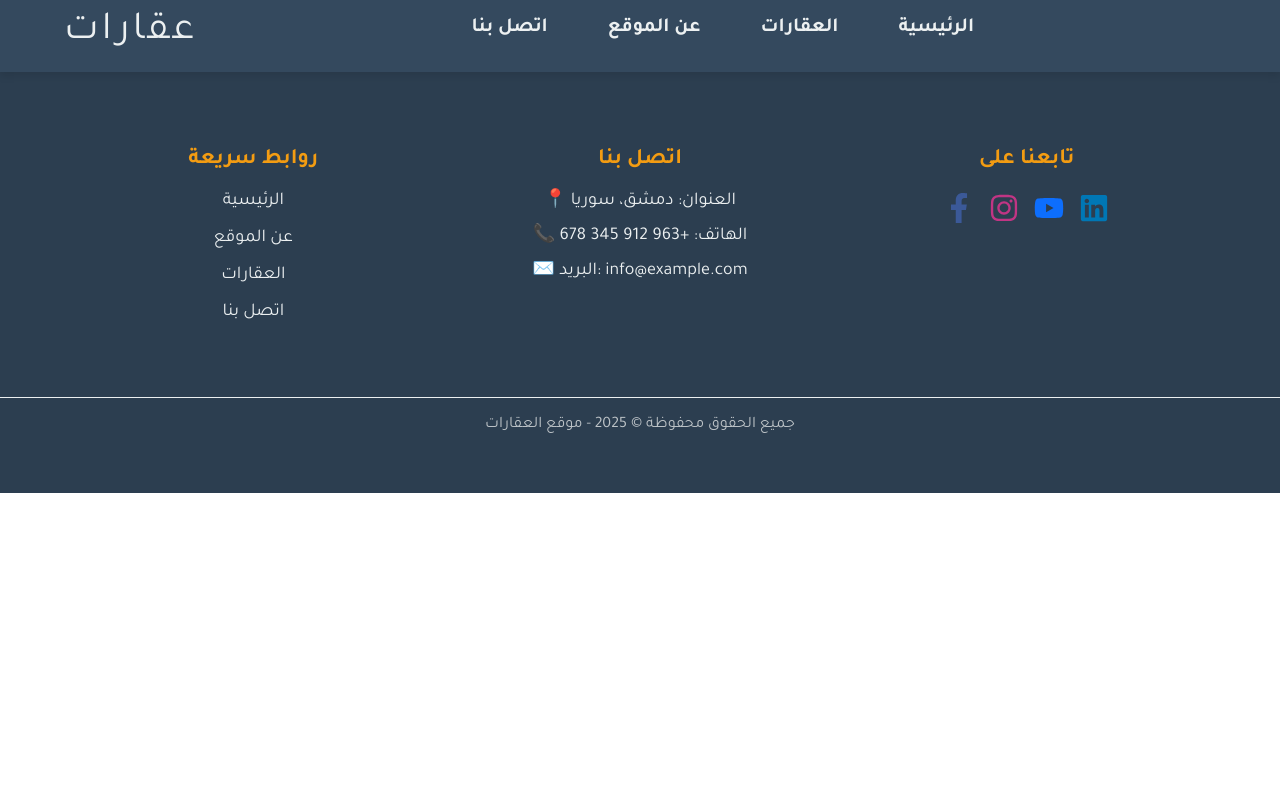
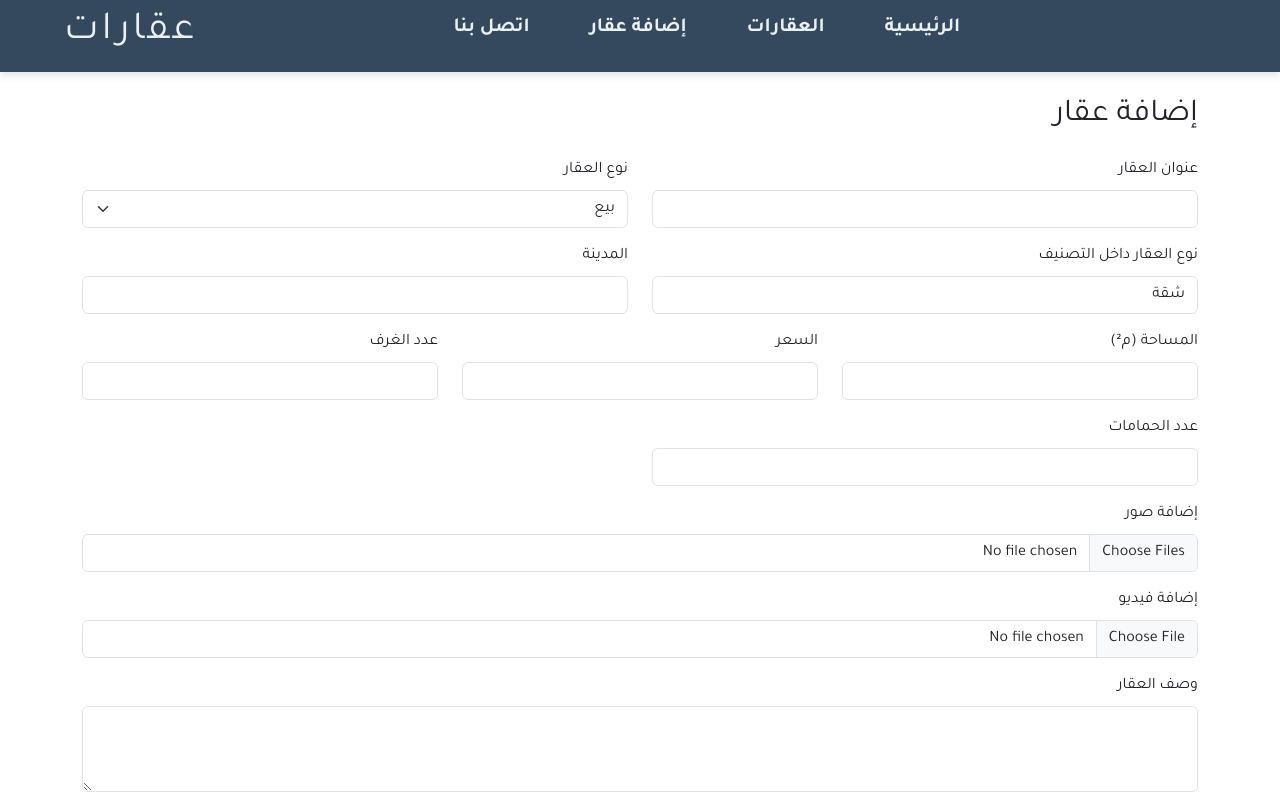
Before and after one commit to AhmadAlhjje/Real_Estate, a React (Vite) app: page /AddProperty in a window 1280 px wide. Shown: the top 800 px of the page. Built offline with nearby package versions, Linux system fonts and the light colour scheme.

Commit message:
Add AddProperty

```diff
--- a/src/App.jsx
+++ b/src/App.jsx
@@ -7,6 +7,7 @@ import Register from './pages/Register/Register';
 import Login from './pages/Login/Login';
 import Dashboard from './pages/Dashboard/Dashboard';
 import PropertyDetails from './pages/PropertyDetails/PropertyDetails';
+import AddProperty from './pages/AddProperty/AddProperty';
 // import MapComponent from './components/MapComponent/MapComponent';
 
 function AppContent() {
@@ -23,6 +24,7 @@ function AppContent() {
         <Route path="/realEstate" element={<RealEstate />} />
         <Route path="/dashboard" element={<Dashboard />} />
         <Route path="/property/2" element={<PropertyDetails />} />
+        <Route path="/AddProperty" element={<AddProperty />} />
         {/* <Route path="/MapComponent" element={<MapComponent />} /> */}
       </Routes>
       {!hideNavBar && <Footer />}
--- /dev/null
+++ b/src/components/AddMap/AddMap.jsx
@@ -0,0 +1,20 @@
+import { MapContainer, TileLayer} from "react-leaflet";
+import "leaflet/dist/leaflet.css";
+import LocationMarker from "../LocationMarker/LocationMarker"
+
+
+// مكون الخريطة
+const AddMap = ({ onLocationSelect }) => {
+  return (
+    <MapContainer center={[33.5138, 36.2765]} zoom={12} style={{ height: "400px", width: "100%" }}>
+      <TileLayer
+        url="https://{s}.tile.openstreetmap.org/{z}/{x}/{y}.png"
+        attribution='&copy; <a href="https://www.openstreetmap.org/copyright">OpenStreetMap</a> contributors'
+      />
+      {/* إضافة مكون تحديد الموقع */}
+      <LocationMarker onLocationSelect={onLocationSelect} />
+    </MapContainer>
+  );
+};
+
+export default AddMap;
--- /dev/null
+++ b/src/components/LocationMarker/LocationMarker.jsx
@@ -0,0 +1,39 @@
+import React, { useState } from "react";
+import { Marker, Popup, useMapEvents } from "react-leaflet";
+import "leaflet/dist/leaflet.css";
+import L from "leaflet";
+
+// استيراد أيقونة مخصصة للمؤشر
+import markerIcon from "leaflet/dist/images/marker-icon.png";
+import markerShadow from "leaflet/dist/images/marker-shadow.png";
+
+// إنشاء أيقونة مخصصة للمؤشر
+const customIcon = new L.Icon({
+  iconUrl: markerIcon,
+  shadowUrl: markerShadow,
+  iconSize: [25, 41],
+  iconAnchor: [12, 41],
+  popupAnchor: [1, -34],
+  shadowSize: [41, 41],
+});
+
+// مكون لتحديد الموقع عند النقر على الخريطة
+const LocationMarker = ({ onLocationSelect }) => {
+  const [position, setPosition] = useState(null);
+
+  useMapEvents({
+    click(e) {
+      const { lat, lng } = e.latlng;
+      setPosition([lat, lng]);
+      onLocationSelect({ lat, lng }); // إرسال الإحداثيات للمكون الأب
+    },
+  });
+
+  return position === null ? null : (
+    <Marker position={position} icon={customIcon}>
+      <Popup>الموقع المحدد</Popup>
+    </Marker>
+  );
+};
+
+export default LocationMarker;
--- a/src/components/NavBar/NavBar.jsx
+++ b/src/components/NavBar/NavBar.jsx
@@ -25,7 +25,7 @@ const NavBar = () => {
               <Link to="/contact" className="navbar-link" onClick={() => setIsOpen(false)}>اتصل بنا</Link>
             </li>
             <li>
-              <Link to="/about" className="navbar-link" onClick={() => setIsOpen(false)}>عن الموقع</Link>
+              <Link to="/AddProperty" className="navbar-link" onClick={() => setIsOpen(false)}> إضافة عقار</Link>
             </li>
             <li>
               <Link to="/realEstate" className="navbar-link" onClick={() => setIsOpen(false)}>العقارات</Link>
--- a/src/components/PropertyCard/PropertyCard.jsx
+++ b/src/components/PropertyCard/PropertyCard.jsx
@@ -13,7 +13,10 @@ const PropertyCard = ({ property }) => {
             className="card-img-top"
             style={{ height: "200px", objectFit: "cover" }}
           />
-          <span className="position-absolute top-0 start-0 m-2 badge bg-warning text-dark px-3 py-2 rounded-pill">
+          <span
+            className="position-absolute top-0 start-0 m-2 badge bg-warning text-dark px-3 py-2 rounded-pill"
+            style={{ width: "100px"}}
+            >
             {property.type}
           </span>
         </div>
--- /dev/null
+++ b/src/pages/AddProperty/AddProperty.jsx
@@ -0,0 +1,143 @@
+import React, { useState } from "react";
+import { Form, Button, Container, Row, Col } from "react-bootstrap";
+import MapComponent from "../../components/AddMap/AddMap";
+import "bootstrap/dist/css/bootstrap.rtl.min.css";
+
+const AddProperty = () => {
+  const [formData, setFormData] = useState({
+    title: "",
+    type: "بيع",
+    category: "شقة",
+    city: "",
+    area: "",
+    price: "",
+    rooms: "",
+    bathrooms: "",
+    rentType: "شهري",
+    images: [],
+    video: null,
+    description: "",
+    location: null,
+  });
+
+  const handleChange = (e) => {
+    const { name, value } = e.target;
+    setFormData({ ...formData, [name]: value });
+  };
+
+  const handleFileChange = (e) => {
+    const { name, files } = e.target;
+    if (name === "images") {
+      setFormData({ ...formData, images: Array.from(files) });
+    } else if (name === "video") {
+      setFormData({ ...formData, video: files[0] });
+    }
+  };
+
+  const handleLocationSelect = (location) => {
+    setFormData({ ...formData, location });
+  };
+
+  const handleSubmit = (e) => {
+    e.preventDefault();
+    console.log("Property Data:", formData);
+  };
+
+  return (
+    <Container dir="rtl" className="mb-4">
+      <h2 className="my-4 text-start" >إضافة عقار</h2>
+      <Form onSubmit={handleSubmit}>
+        <Row>
+          <Col md={6}>
+            <Form.Group className="mb-3 text-start">
+              <Form.Label>عنوان العقار</Form.Label>
+              <Form.Control type="text" name="title" value={formData.title} onChange={handleChange} required />
+            </Form.Group>
+          </Col>
+          <Col md={6}>
+            <Form.Group className="mb-3 text-start">
+              <Form.Label>نوع العقار</Form.Label>
+              <Form.Select name="type" value={formData.type} onChange={handleChange}>
+                <option value="بيع">بيع</option>
+                <option value="اجار">إجار</option>
+                <option value="مشروع">مشروع</option>
+              </Form.Select>
+            </Form.Group>
+          </Col>
+        </Row>
+        <Row>
+          <Col md={6}>
+            <Form.Group className="mb-3 text-start">
+              <Form.Label>نوع العقار داخل التصنيف</Form.Label>
+              <Form.Control type="text" name="category" value={formData.category} onChange={handleChange} required />
+            </Form.Group>
+          </Col>
+          <Col md={6}>
+            <Form.Group className="mb-3 text-start">
+              <Form.Label>المدينة</Form.Label>
+              <Form.Control type="text" name="city" value={formData.city} onChange={handleChange} required />
+            </Form.Group>
+          </Col>
+        </Row>
+        <Row>
+          <Col md={4}>
+            <Form.Group className="mb-3 text-start">
+              <Form.Label>المساحة (م²)</Form.Label>
+              <Form.Control type="number" name="area" value={formData.area} onChange={handleChange} required />
+            </Form.Group>
+          </Col>
+          <Col md={4}>
+            <Form.Group className="mb-3 text-start">
+              <Form.Label>السعر</Form.Label>
+              <Form.Control type="number" name="price" value={formData.price} onChange={handleChange} required />
+            </Form.Group>
+          </Col>
+          <Col md={4}>
+            <Form.Group className="mb-3 text-start">
+              <Form.Label>عدد الغرف</Form.Label>
+              <Form.Control type="number" name="rooms" value={formData.rooms} onChange={handleChange} required />
+            </Form.Group>
+          </Col>
+        </Row>
+        <Row>
+          <Col md={6}>
+            <Form.Group className="mb-3 text-start">
+              <Form.Label>عدد الحمامات</Form.Label>
+              <Form.Control type="number" name="bathrooms" value={formData.bathrooms} onChange={handleChange} required />
+            </Form.Group>
+          </Col>
+          {formData.type === "اجار" && (
+            <Col md={6}>
+              <Form.Group className="mb-3 text-start">
+                <Form.Label>نوع الإجار</Form.Label>
+                <Form.Select name="rentType" value={formData.rentType} onChange={handleChange}>
+                  <option value="شهري">شهري</option>
+                  <option value="سنوي">سنوي</option>
+                </Form.Select>
+              </Form.Group>
+            </Col>
+          )}
+        </Row>
+        <Form.Group className="mb-3 text-start">
+          <Form.Label>إضافة صور</Form.Label>
+          <Form.Control type="file" name="images" multiple accept="image/*" onChange={handleFileChange} />
+        </Form.Group>
+        <Form.Group className="mb-3 text-start">
+          <Form.Label>إضافة فيديو</Form.Label>
+          <Form.Control type="file" name="video" accept="video/*" onChange={handleFileChange} />
+        </Form.Group>
+        <Form.Group className="mb-3 text-start">
+          <Form.Label>وصف العقار</Form.Label>
+          <Form.Control as="textarea" name="description" value={formData.description} onChange={handleChange} rows={3} />
+        </Form.Group>
+        <Form.Group className="mb-3 text-start">
+          <Form.Label>تحديد موقع العقار</Form.Label>
+          <MapComponent onLocationSelect={handleLocationSelect} />
+        </Form.Group>
+        <Button variant="primary" type="submit">إضافة العقار</Button>
+      </Form>
+    </Container>
+  );
+};
+
+export default AddProperty;
```
